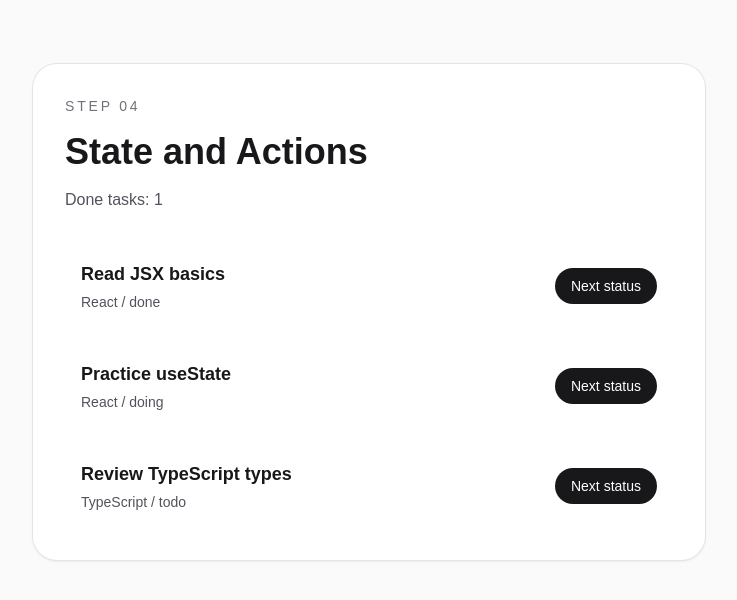
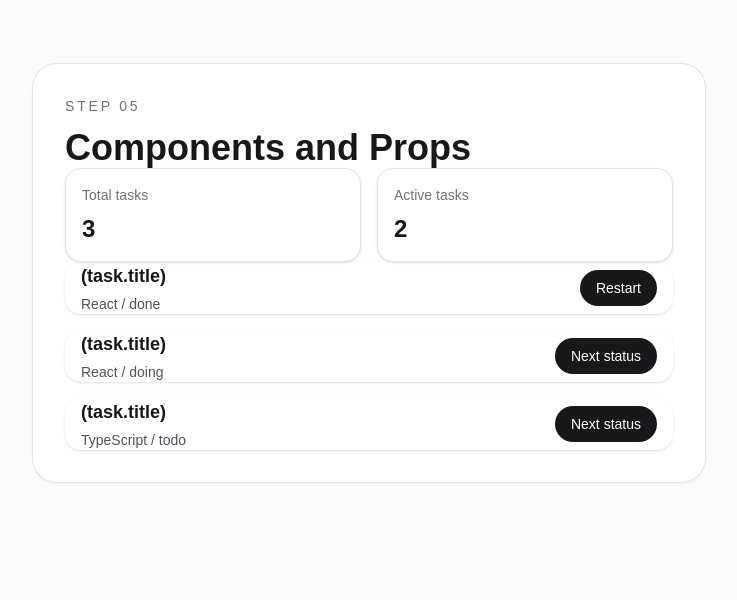
Before and after one commit to kyanagis/react-next-ts-study, a Next.js app: page / in a window 1280 px wide. Shown: the top 600 px of the page, without its empty margins (271-1008 px from the left). Built offline with nearby package versions, Linux system fonts and the light colour scheme.

Commit message:
refactor: extract stats and task components

```diff
--- a/app/page.tsx
+++ b/app/page.tsx
@@ -11,6 +11,16 @@ type Task = {
   status: Taskstatus;
 };
 
+
+type StatesCardProps = {
+  label: string;
+  value: number;
+};
+
+type TaskItemProps = {
+  task: Task;
+  onAdvanceStatus: (id: number) => void;
+}
 
 const initialTasks: Task[] = [
   {id: 1, title: "Read JSX basics", category: "React", status: "done"},
@@ -28,6 +38,38 @@ const initialTasks: Task[] = [
   },
 ];
 
+function StatesCard({ label, value }: StatesCardProps) {
+  return(
+    <article className="rounded-2xl border border-zinc-200 bg-white p-4 shadow-sm">
+      <p className="text-sm text-zinc-500">{label}</p>
+      <p className="mt-2 text-2xl font-semibold text-zinc-900">{value}</p>
+    </article>
+  );
+}
+
+function TaskItem({ task, onAdvanceStatus }: TaskItemProps){
+  const actionLabel = task.status == "done" ? "Restart" : "Next status";
+
+  return (
+    <li className="flex items-center justify-between rounded-2xl border-zinc-200 bg-white px-4 shadow-sm">
+      <div>
+        <h2 className="text-lg font-semibold">(task.title)</h2>
+          <p className="mt-1 text-sm text-zinc-600">
+            {task.category} / {task.status}
+          </p>
+      </div>
+
+      <button
+        type="button"
+        onClick={() => onAdvanceStatus(task.id)}
+        className="rounded-full bg-zinc-900 px-4 py-2 text-sm font-medium text-white transition hover:bg-zinc-700"
+        >
+          {actionLabel}
+        </button>
+    </li>
+  )
+}
+
 function getNextStatus(currentStatus: TaskStatus): TaskStatus{
   if(currentStatus == "todo")
       return "doing";
@@ -40,7 +82,7 @@ export default function Home(){
   // const firstTask: Task = tasks[0];
   const [tasks, setTasks] = useState<Task[]>(initialTasks);
   const doneCount = tasks.filter((task) => task.status == "done").length;
-
+  const activeCount = tasks.length -doneCount;
    function handleAdvanceStatus(id: number) {
     setTasks((currentTasks) =>
       currentTasks.map((task) =>
@@ -55,41 +97,29 @@ export default function Home(){
   return (
     <main className="min-h-screen bg-zinc-50 px-6 py-16 text-zinc-900">
       <div className="mx-auto max-w-2xl rounded-3xl bg-white p-8 shadow-sm ring-1 ring-zinc-200">
+        <header className="space-y-3" >
         <p className="text-sm font-medium uppercase tracking-[0.2em] text-zinc-500">
-          Step 04
+          Step 05
         </p>
-        <h1 className="mt-4 text-4xl font-semibold">
-          State and Actions
-        </h1>
-        <p className="mt-4 text-zinc-600">
-          Done tasks: {doneCount}
-        </p>
+        <h1 className="text-4xl font-semibold"> Components and Props</h1>
+        </header>
 
-        <ul className="mt-8 space-y-4">
-          {tasks.map((task)=> (
-            <li
+        <section className="grid gap-4 md:grid-cols-2">
+          <StatesCard label="Total tasks" value={tasks.length} />
+          <StatesCard label="Active tasks" value={activeCount} />
+        </section>
+
+        <ul className="space-y-4">
+          {tasks.map((task) => (
+            <TaskItem
               key={task.id}
-              className="flex items-center justify-between rounded-2xl border-zinc-200 px-4 py-4"
-            >
-              <div>
-                <h2 className="text-lg font-semibold">
-                  {task.title}
-                </h2>
-              <p className="mt-1 text-sm text-zinc-600">
-                  {task.category} / {task.status}
-              </p>
-              </div>
+              task={task}
+              onAdvanceStatus={handleAdvanceStatus}
+            />
+          ))}
+        </ul>
 
-              <button
-                type="button"
-                onClick={() => handleAdvanceStatus(task.id)}
-                className="rounded-full bg-zinc-900 px-4 py-2 text-sm font-medium text-white transtion hover:bg-zinc-700"
-              >
-                Next status
-              </button>
-            </li>
-          ))}
-          </ul>
+
         </div>
     </main>
 
```
